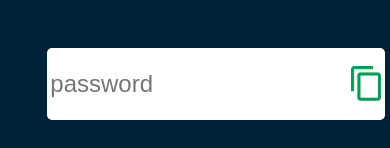
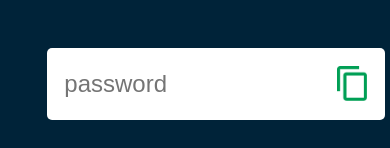
Before and after one commit to Shadmaan1234/password-generator, a plain HTML site: page index.html in a window 390 px wide. Shown: the part 284-432 px from the top of the page. Drawn offline with Linux system fonts and the light colour scheme.

Commit message:
Update style.css

```diff
--- a/style.css
+++ b/style.css
@@ -75,7 +75,7 @@ body{
 
 @media screen and (max-width:600px){
     .display input{
-        margin-right: -360px;
+        margin-right: -388px;
     }
     .display{
         width: 338px;
```
